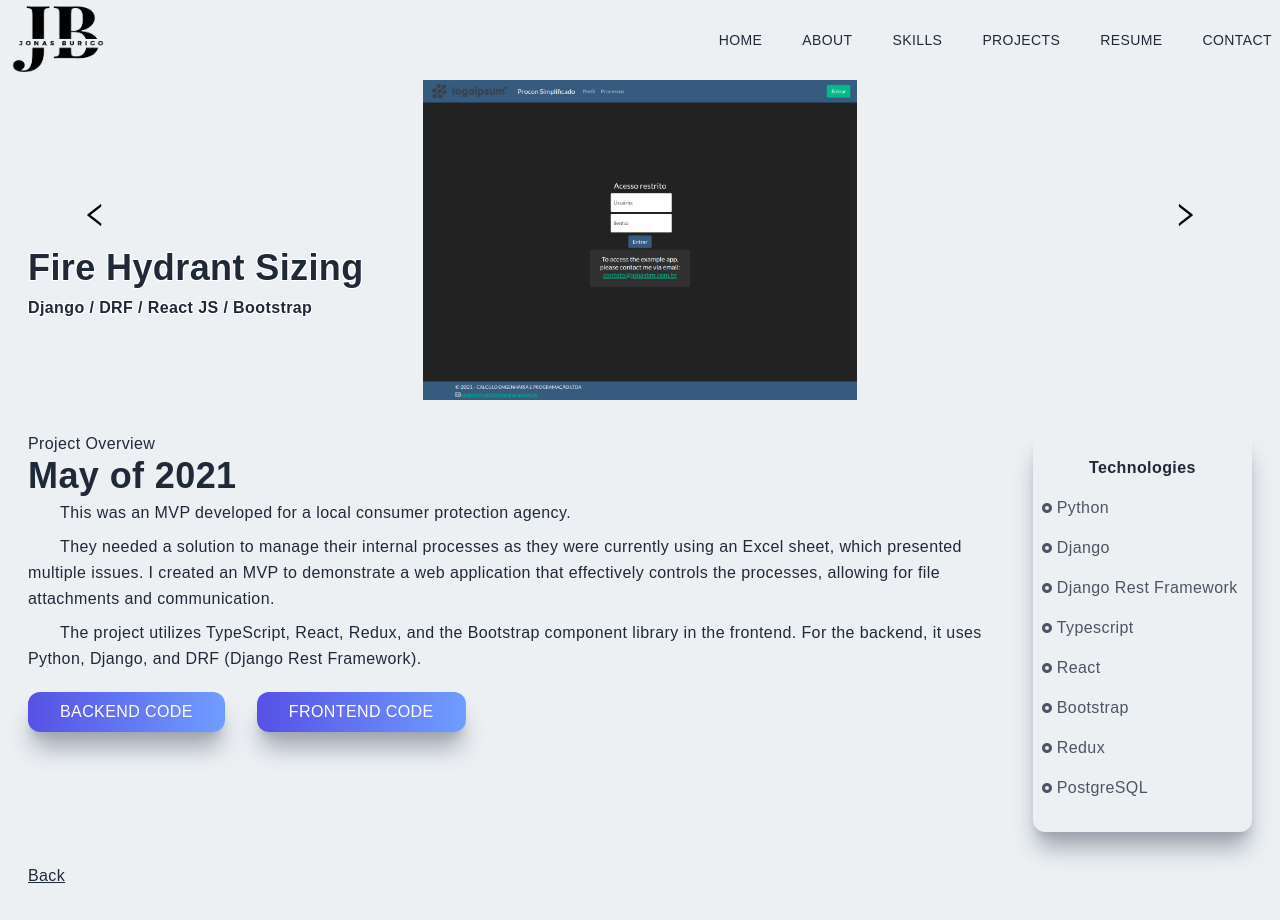
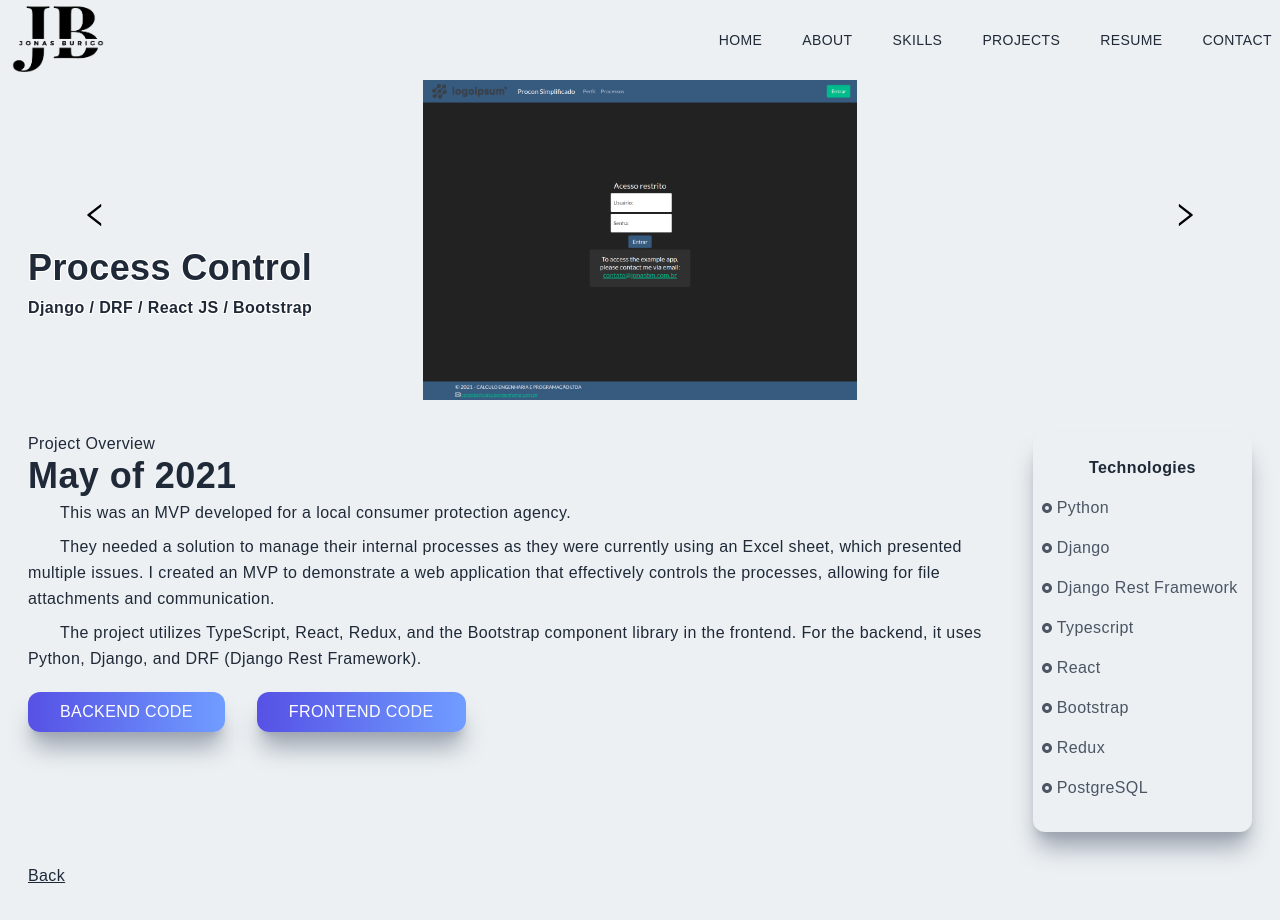
Before and after one commit to JonasBM/portfolio, a Next.js app: page /process-control in a window 1280 px wide. Built offline with nearby package versions, Linux system fonts and the light colour scheme.

Commit message:
fix: process control name

```diff
--- a/src/pages/process-control.tsx
+++ b/src/pages/process-control.tsx
@@ -17,7 +17,7 @@ const techs = ["Python", "Django", "Django Rest Framework", "Typescript", "React
 const ProcessControl = () => {
   return (
     <ProjectPage
-      title="Fire Hydrant Sizing"
+      title="Process Control"
       subtitle="Django / DRF / React JS / Bootstrap"
       CarouselData={CarouselData}
       techs={techs}
```
